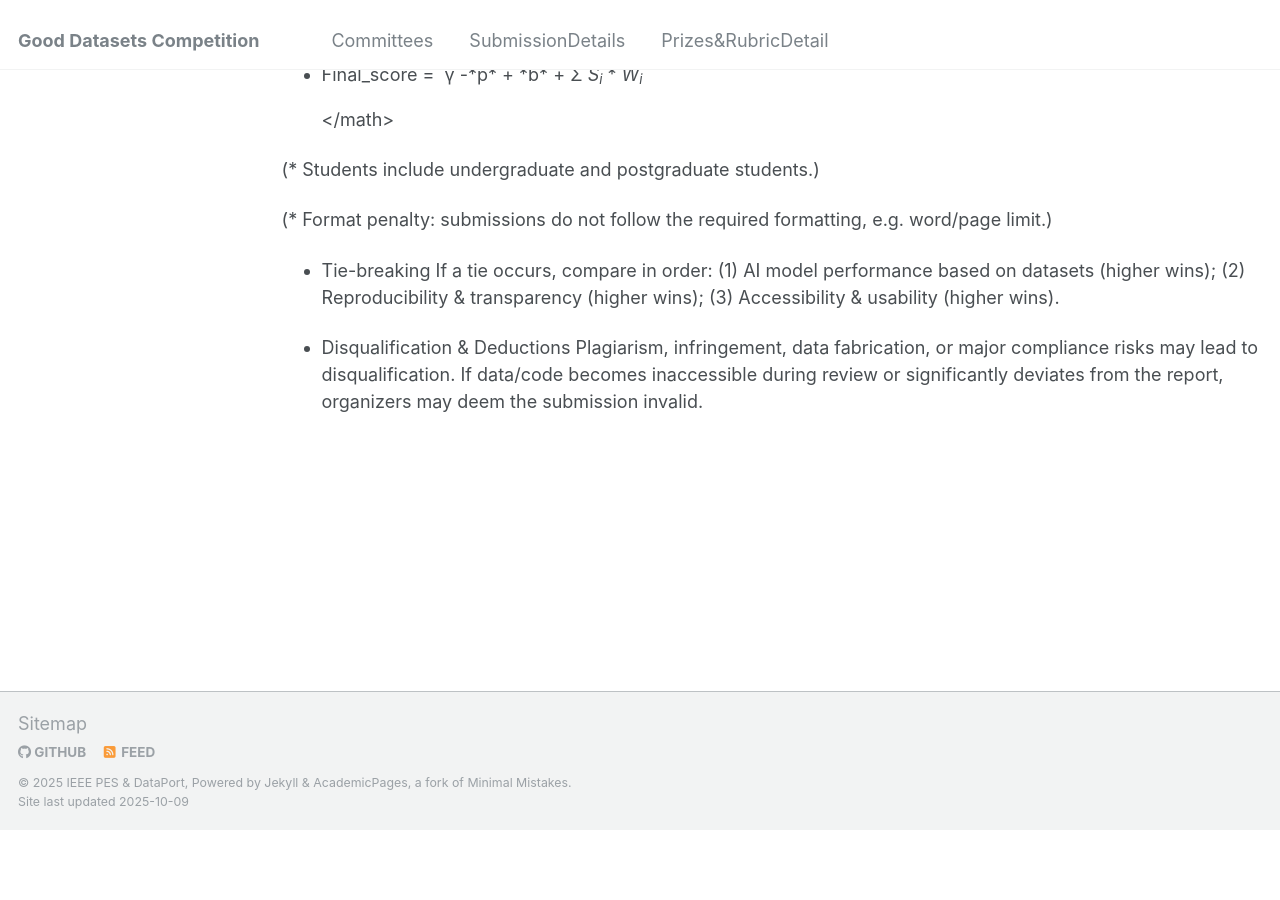
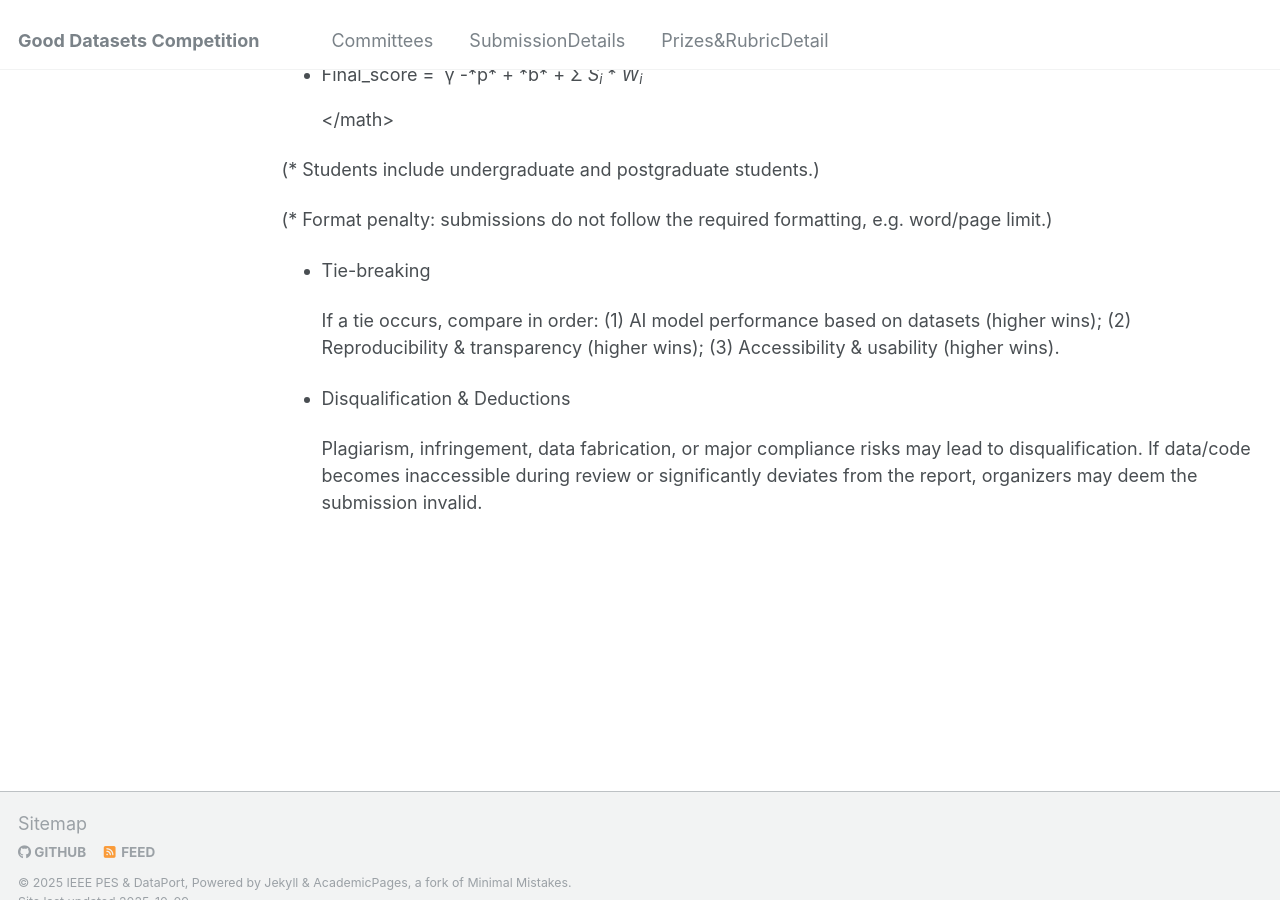
Before and after one commit to dpPEScomp/pesdpcompetition.github.io, a Jekyll site: the page built from _pages/Prizes.md, in a window 1280 px wide and 900 px high, scrolled down 1621 px. Built offline with Jekyll 4.4.1, drawn with Linux system fonts in a browser that asks for light colours; before the commit the page ends 2450 px from its top, so only the background shows below that; part of the change alters nothing that is shown; some of the changed text lies outside the part shown.

```diff
--- a/_pages/Prizes.md
+++ b/_pages/Prizes.md
@@ -11,7 +11,7 @@ Prices, Awards and Rubric details of the competition
 # Award & Prizes
 * Certifications for winners from IEEE DataPort.
 * Winner datasets promotion by IEEE DataPort
-* Green channel to publish the data reports of winners in the IEEE Data Descriptions journal. Invited publication and APC waiver for the top3 places.
+* Green channel to publish the data reports of winners in the IEEE Data Descriptions journal. Invited publication and APC waiver for the top 3 places.
 * The following cash prize will be awarded:
 
 | Rank  | Number  | Prize   |
@@ -60,7 +60,9 @@ Prices, Awards and Rubric details of the competition
 \(\* Format penalty: submissions do not follow the required formatting, e.g. word/page limit.\)
 
 * Tie-breaking
+
   If a tie occurs, compare in order: \(1\) AI model performance based on datasets \(higher wins\); \(2\) Reproducibility & transparency \(higher wins\); \(3\) Accessibility & usability \(higher wins\).
 
 * Disqualification & Deductions
+
   Plagiarism, infringement, data fabrication, or major compliance risks may lead to disqualification. If data/code becomes inaccessible during review or significantly deviates from the report, organizers may deem the submission invalid.
```
